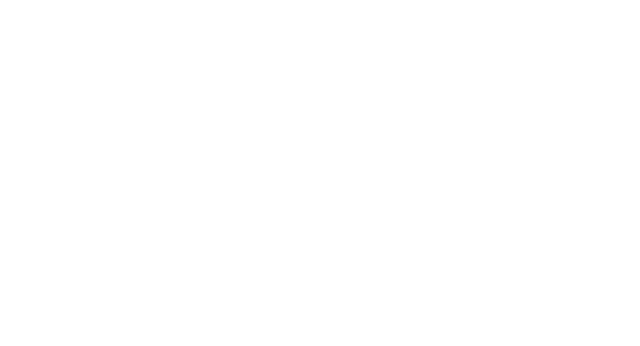
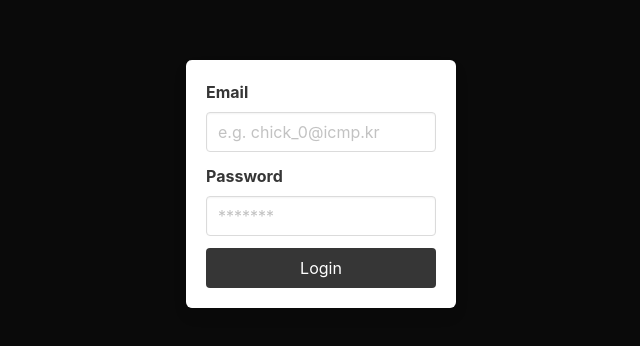
Before and after one commit to chick0/deploy-client, a Svelte app: page / in a window 1280 px wide. Shown: the part 216-562 px from the top of the page, without its empty margins (319-959 px from the left). Built offline with nearby package versions, Linux system fonts and the light colour scheme.

Commit message:
add login ui and add router

```diff
--- a/package.json
+++ b/package.json
@@ -20,5 +20,8 @@
         "svelte": "^3.49.0",
         "svelte-preprocess": "^4.10.7",
         "vite": "^3.0.2"
+    },
+    "dependencies": {
+        "svelte-spa-router": "^3.2.0"
     }
 }
--- a/src/App.svelte
+++ b/src/App.svelte
@@ -1 +1,10 @@
-<section class="section"></section>
+<script>
+    import Router from "svelte-spa-router";
+    import routes from "./routes.js";
+
+    if (window.location.pathname.indexOf("index.html") == 1) {
+        window.location.replace("/" + window.location.hash);
+    }
+</script>
+
+<Router routes="{routes}" />
--- /dev/null
+++ b/src/NotFound.svelte
@@ -0,0 +1,4 @@
+<script>
+    import { push } from "svelte-spa-router";
+    push("/");
+</script>
--- /dev/null
+++ b/src/routes.js
@@ -0,0 +1,11 @@
+import { wrap } from "svelte-spa-router/wrap";
+
+import Login from "./routes/Login.svelte";
+
+export default {
+    "/": Login,
+
+    "*": wrap({
+        asyncComponent: () => import("./NotFound.svelte"),
+    }),
+};
--- /dev/null
+++ b/src/routes/Login.svelte
@@ -0,0 +1,64 @@
+<script>
+    let email = "";
+    let email_element = undefined;
+
+    let password = "";
+    let password_element = undefined;
+
+    let login_button = undefined;
+</script>
+
+<section class="hero is-primary has-background-black is-fullheight">
+    <div class="hero-body">
+        <div class="container">
+            <div class="columns is-centered">
+                <div class="column is-5-tablet is-4-desktop is-3-widescreen">
+                    <div class="box">
+                        <div class="field">
+                            <label for="" class="label">Email</label>
+                            <div class="control">
+                                <input
+                                    type="email"
+                                    placeholder="e.g. chick_0@icmp.kr"
+                                    class="input"
+                                    bind:this="{email_element}"
+                                    bind:value="{email}"
+                                    required />
+                            </div>
+                        </div>
+
+                        <div class="field">
+                            <label for="" class="label">Password</label>
+                            <div class="control">
+                                <input
+                                    type="password"
+                                    placeholder="*******"
+                                    class="input"
+                                    bind:this="{password_element}"
+                                    bind:value="{password}"
+                                    required />
+                            </div>
+                        </div>
+
+                        <div class="field">
+                            <button
+                                class="button is-dark is-fullwidth"
+                                bind:this="{login_button}"
+                                on:click="{(e) => {
+                                    if (email.length == 0) {
+                                        email_element.classList.add('is-danger');
+                                        alert('이메일을 입력해주세요.');
+                                    } else if (password.length == 0) {
+                                        password_element.classList.add('is-danger');
+                                        alert('비밀번호를 입력해주세요.');
+                                    } else {
+                                        login_button.classList.add('is-loading');
+                                    }
+                                }}">Login</button>
+                        </div>
+                    </div>
+                </div>
+            </div>
+        </div>
+    </div>
+</section>
--- a/vite.config.js
+++ b/vite.config.js
@@ -17,7 +17,7 @@ export default defineConfig({
             plugins: [
                 purgecss({
                     content: ["./src/**/*.svelte"],
-                    safelist: ["html", "body"],
+                    safelist: ["html", "body", "button"],
                 }),
             ],
         },
```
Also changed, not shown: 1 other file (tests, documents, lock files or other folders).
